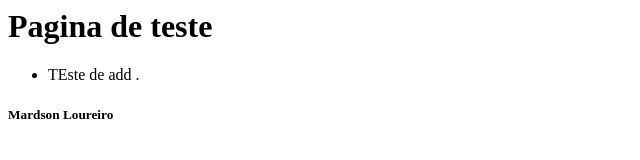
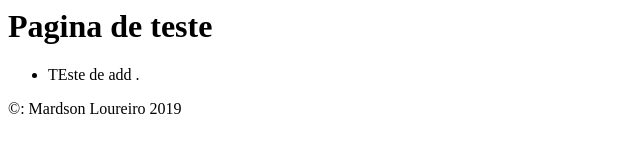
Before and after one commit to Mardson/curso-git, a plain HTML site: page pag.html in a window 1280 px wide. Shown: the whole page, without its empty margins (0-640 px from the left). Drawn offline with Linux system fonts and the light colour scheme.

Commit message:
Adicionando &copy:..

```diff
--- a/pag.html
+++ b/pag.html
@@ -8,6 +8,6 @@
 	</body>
 
 	<footer>
-		<h5>Mardson Loureiro</h5>
+		&copy: Mardson Loureiro 2019
 	</footer>
 </html>
```
